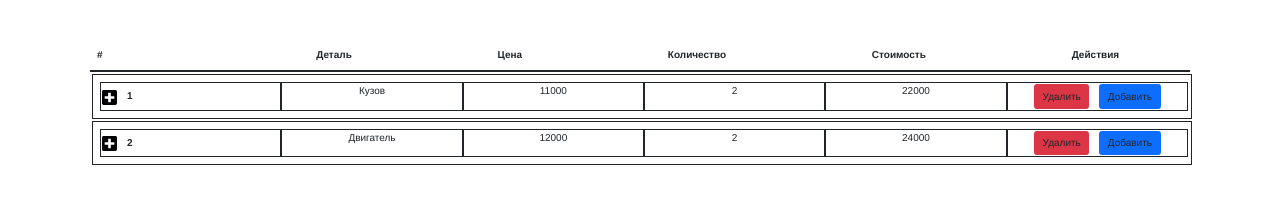
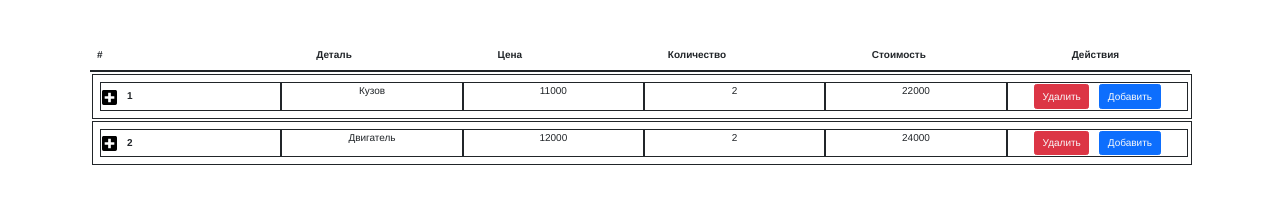
Before and after one commit to Assylzhan91/task-table, a Vue app: page / in a window 1280 px wide. Shown: the top 205 px of the page. Built offline with nearby package versions, Linux system fonts and the light colour scheme.

Commit message:
Refactoring: add computed for attr :class => classes

```diff
--- a/src/components/TRComponent.vue
+++ b/src/components/TRComponent.vue
@@ -35,7 +35,8 @@ export default {
     },
 			btnRemove = {
         props: {
-          color: 'danger'
+          typeButton: 'danger',
+					colorText: 'light'
 				},
         class: 'mr-1',
         on: {
@@ -43,7 +44,10 @@ export default {
         }
       },
       btnAdd ={
-        props: { color: 'primary' },
+        props: {
+          typeButton: 'primary',
+          colorText: 'light'
+				},
         on: {
           handler: ()=> this.addCount(this.rows.id)
         }
--- a/src/components/VBtn.vue
+++ b/src/components/VBtn.vue
@@ -1,5 +1,5 @@
 <template>
-	<button @click="$emit('handler')" :class="{[`btn btn-${this.color}` ||'']: this.color}">
+	<button @click="$emit('handler')" :class="classes">
 		<slot>{{ text }}</slot>
 	</button>
 </template>
@@ -8,13 +8,23 @@
 export default {
   name: "VBtn",
 	props: {
-    color: {
+    typeButton: {
       type: String,
 			required: false
+		},
+
+    colorText: {
+      type: String,
 		},
 		text: {
       type: String,
 		},
+	},
+	computed: {
+    classes(){
+      return `${this.typeButton ? `btn btn-${this.typeButton}`: ''
+      }${this.colorText ? ` text-${this.colorText}`: ''}`
+		}
 	}
 }
 </script>
```
